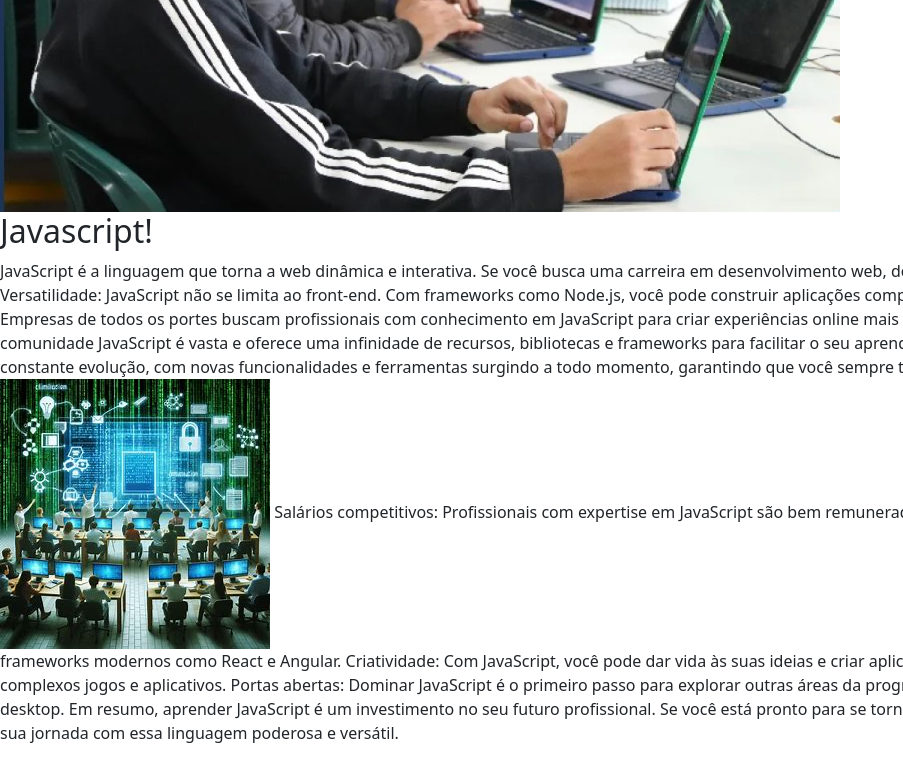
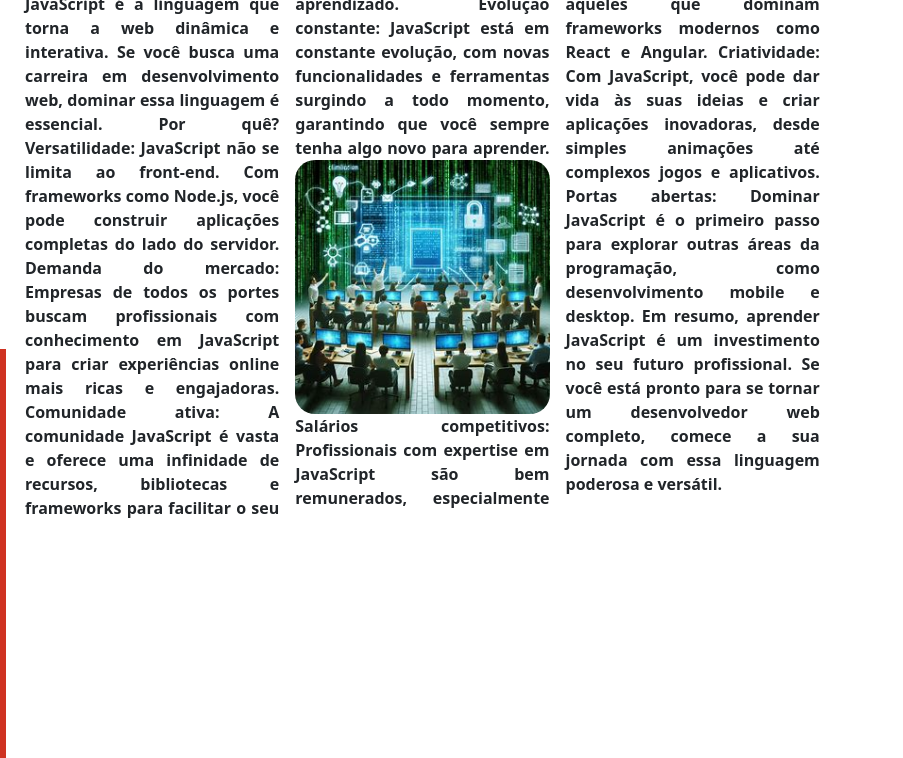
Before and after one commit to zRenatokkj/Principal, a plain HTML site: page index.html in a window 1280 px wide. Shown: the part 556-1314 px from the top of the page, without its empty margins (0-903 px from the left). Drawn offline with nearby package versions, Linux system fonts and the light colour scheme.

Commit message:
Update index.html

```diff
--- a/index.html
+++ b/index.html
@@ -12,7 +12,7 @@
         integrity="sha384-YvpcrYf0tY3lHB60NNkmXc5s9fDVZLESaAA55NDzOxhy9GkcIdslK1eN7N6jIeHz"
         crossorigin="anonymous"></script>
 
-    <link rel="stylesheet" href="css/stylenovo.css">
+    <link rel="stylesheet" href="css/style5.css">
 
 </head>
 
```
